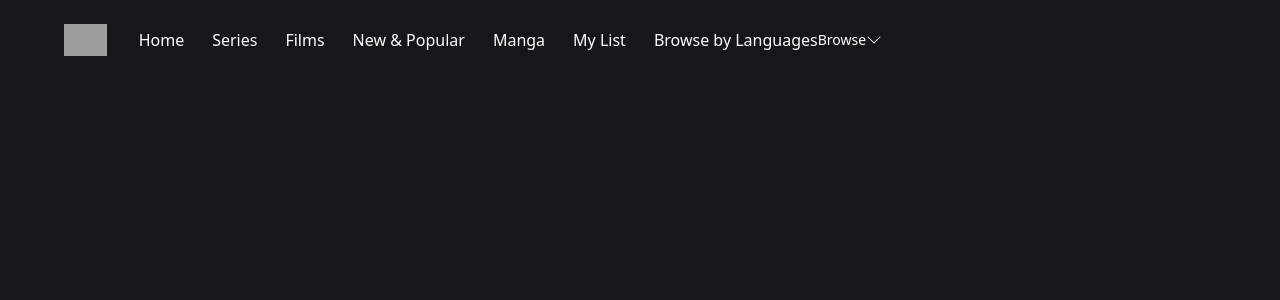
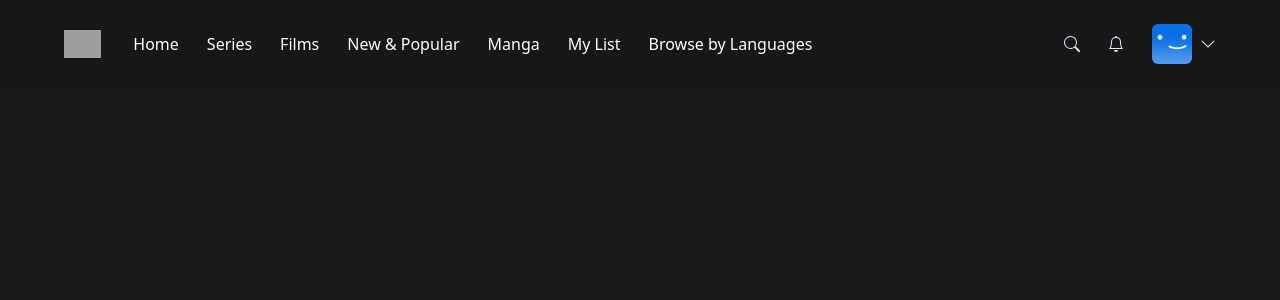
Before and after one commit to PikachuUsedSurf/Animanga, a Next.js app: page / in a window 1280 px wide. Shown: the top 300 px of the page. Built offline with nearby package versions, Linux system fonts and the light colour scheme; no server answers; sample sign-in values are in the browser's storage; grey boxes are pictures that could not be loaded.

Commit message:
this is the full navbar fun stuff

```diff
--- /dev/null
+++ b/components/AccountMenu.tsx
@@ -0,0 +1,32 @@
+import { signOut } from "next-auth/react";
+import React from "react";
+
+interface AccountMenuProps {
+    visible?: boolean;
+}
+const AccountMenu: React.FC<AccountMenuProps> = ({
+    visible
+}) => {
+    if (!visible) {
+        return null;
+    }
+
+    return(
+        <div className="bg-black w-56 absolute top-14 right-0 py-5 flex-col border-gray-800 flex">
+            <div className="flex flex-col gap-3">
+                <div className="px-3 group/item flex flex-row gap-3 items-center w-full">
+                    <img className="w-8 rounded-md" src="/images/default-blue.png" alt="" />
+                    <p className="text-white text-sm group-hover/item:underline">
+                        Username
+                    </p>
+                </div>
+                <hr className="bg-gray-600 border-0 h-px my-4" />
+                <div onClick={() => signOut()} className="px-3 text-center text-white text-sm hover:underline">
+                    Sign out of Animanga
+                    </div>
+            </div>
+        </div>
+    )
+}
+
+export default AccountMenu;
--- a/components/MobileMenu.tsx
+++ b/components/MobileMenu.tsx
@@ -16,6 +16,24 @@ const MobileMenu: React.FC<MobileMenuProps> = ({visible}) => {
                 <div className="px-3 text-center text-white hover:underline">
                     Home
                 </div>
+                <div className="px-3 text-center text-white hover:underline">
+                    Series
+                </div>
+                <div className="px-3 text-center text-white hover:underline">
+                    Films
+                </div>
+                <div className="px-3 text-center text-white hover:underline">
+                    New & Popular
+                </div>
+                <div className="px-3 text-center text-white hover:underline">
+                    Manga
+                </div>
+                <div className="px-3 text-center text-white hover:underline">
+                    My list
+                </div>
+                <div className="px-3 text-center text-white hover:underline">
+                    Browse By Language
+                </div>
 
             </div>
         </div>
--- a/components/Navbar.tsx
+++ b/components/Navbar.tsx
@@ -1,14 +1,22 @@
 import NavbarItem from "./NavbarItem";
 import MobileMenu from "./MobileMenu";
+import AccountMenu from "./AccountMenu";
 
-import {BsChevronDown} from "react-icons/bs"
+import {BsChevronDown, BsSearch, BsBell} from "react-icons/bs"
 import { useCallback, useState } from "react";
+
 
 const Navbar = () => {
 const [showMobileMenu, setShowMobileMenu] = useState(false);
+const [showAccountMenu, setShowAccountMenu] = useState(false);
 
 const toggleMobileMenu = useCallback (() => {
  setShowMobileMenu((current) => !current);
+},
+[]);
+
+const toggleAccountMenu = useCallback (() => {
+    setShowAccountMenu((current) => !current);
    },
    []);
 
@@ -28,7 +36,7 @@ const toggleMobileMenu = useCallback (() => {
             bg-opacity-90
             "
             >
-            <img className="h-4 lg:h-8" src="/images/logo.svg" alt="logo" />
+            <img className="h-4 lg:h-7" src="/images/logo.svg" alt="logo" />
                 <div
                 className="
                 flex-row
@@ -46,10 +54,26 @@ const toggleMobileMenu = useCallback (() => {
                     <NavbarItem label="My List "/>
                     <NavbarItem label="Browse by Languages "/>
                 </div>
-            <div onClick={toggleMobileMenu} className="lg:hidden flex flex-row items-center gap-2 ml-8 cursor-pointer relative"></div>
+                <div onClick={toggleMobileMenu} className="lg:hidden flex flex-row items-center gap-2 ml-8 cursor-pointer relative">
                 <p className="text-white text-sm">Browse</p>
                 <BsChevronDown className="text-white w-4 transition"/>
                 <MobileMenu visible= {showMobileMenu} />
+                </div>
+                <div className="flex flex-row ml-auto gap-7 items-center">
+                    <div className="text-gray-200 hover:text-gray-300 cursor-pointer">
+                        <BsSearch/>
+                    </div>
+                    <div className="text-gray-200 hover:text-gray-300 cursor-pointer">
+                        <BsBell/>
+                    </div>
+                    <div onClick={toggleAccountMenu} className="flex flex-row items-center gap-2 cursor-pointer relative">
+                        <div className="w-6 h-6 lg:w-10 lg:h-10 rounded-md overflow-hidden">
+                        <img src="/images/default-blue.png" alt="" />
+                        </div>
+                        <BsChevronDown className={`text-white w-4 transition ${showAccountMenu ? 'rotate-180' : 'rotate-0'}`}/>
+                        <AccountMenu  visible={showAccountMenu}/>
+                    </div>
+                </div>
             </div>
         </nav>
     )
--- a/pages/auth.tsx
+++ b/pages/auth.tsx
@@ -116,7 +116,7 @@ const register = useCallback(async() => {
                                 </div>
                         </div>
                         <p className="text-neutral-500 mt-12 ml-2">
-                            {variant === 'login' ? 'first time using netflix?' : 'already have an account?'}
+                            {variant === 'login' ? 'first time using Animanga?' : 'already have an account?'}
                             <span onClick={toggleVariant}  className="text-white ml-2 hover:underline cursor-pointer">
                                 {variant === 'login' ? 'create an account' : 'login'}
                             </span>
```
Lines whose indentation alone changed are shown as unchanged.
